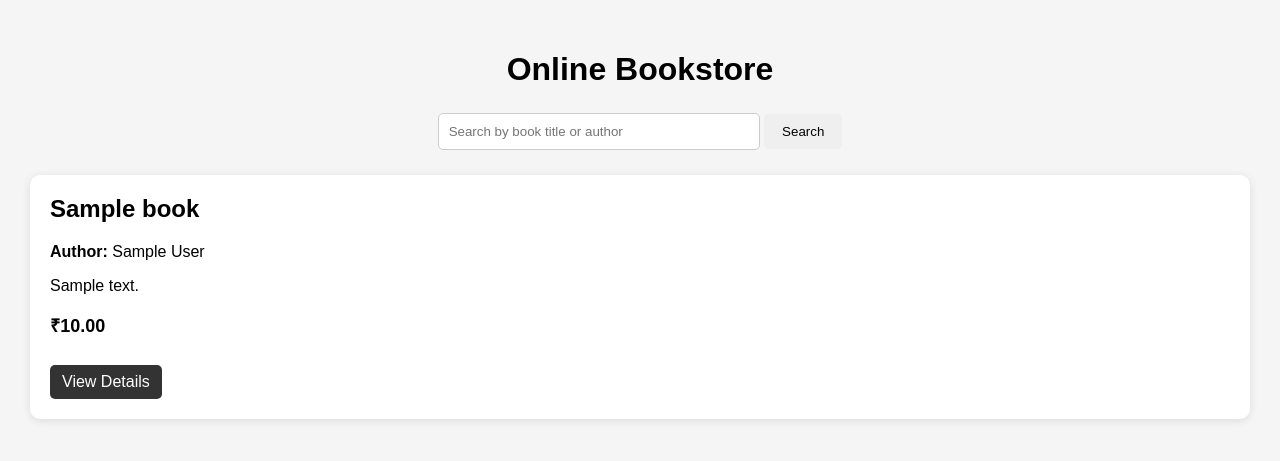
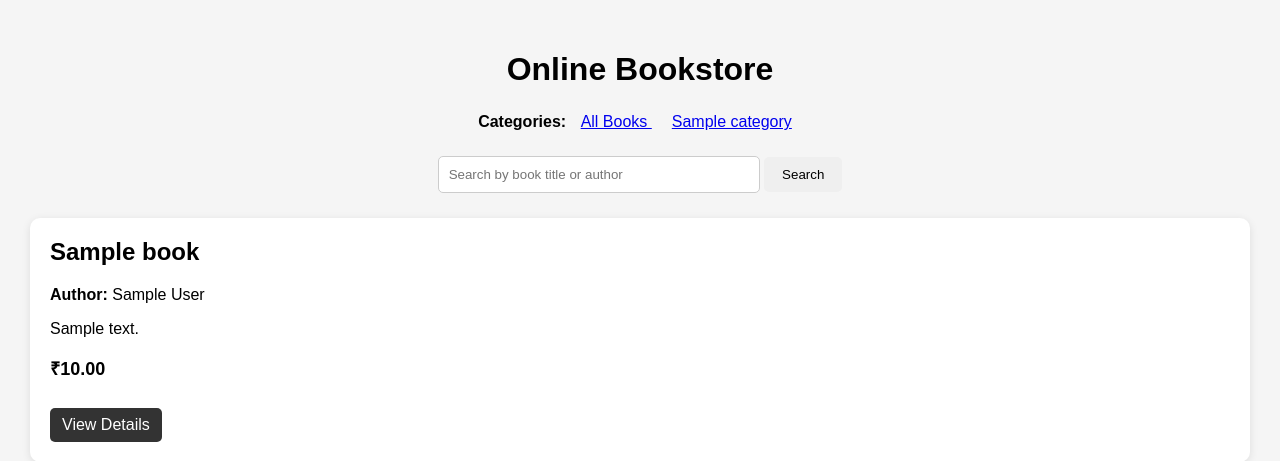
Before and after one commit to sandhiyas282006-prog/OnlineBookstore, a Django app: page /?category=1 in a window 1280 px wide. Shown: the top 461 px of the page. Run offline with Django 5.2, Linux system fonts and the light colour scheme; tables that the repository leaves empty hold one stand-in row (values such as "Sample post").

Commit message:
Add category filtering

```diff
--- a/store/templates/books/book_list.html
+++ b/store/templates/books/book_list.html
@@ -76,6 +76,28 @@
     <h1>Online Bookstore</h1>
 
     <div class="search-box">
+<div style="text-align: center; margin: 25px 0;">
+
+    <strong>Categories:</strong>
+
+    <a href="/" style="margin: 0 10px;">
+        All Books
+    </a>
+
+    {% for category in categories %}
+
+        <a
+            href="?category={{ category.id }}"
+            style="margin: 0 10px;"
+        >
+            {{ category.name }}
+        </a>
+
+    {% endfor %}
+
+</div>
+
+
         <form method="GET">
             <input
                 type="text"
--- a/store/views.py
+++ b/store/views.py
@@ -1,11 +1,13 @@
 from django.shortcuts import render, get_object_or_404
-from .models import Book
+from .models import Book, Category
 
 
 def book_list(request):
     books = Book.objects.all()
+    categories = Category.objects.all()
 
     search_query = request.GET.get('search')
+    category_id = request.GET.get('category')
 
     if search_query:
         books = books.filter(
@@ -14,9 +16,14 @@ def book_list(request):
             author__icontains=search_query
         )
 
+    if category_id:
+        books = books.filter(category_id=category_id)
+
     return render(request, 'books/book_list.html', {
         'books': books,
+        'categories': categories,
         'search_query': search_query,
+        'selected_category': category_id,
     })
 
 
```
